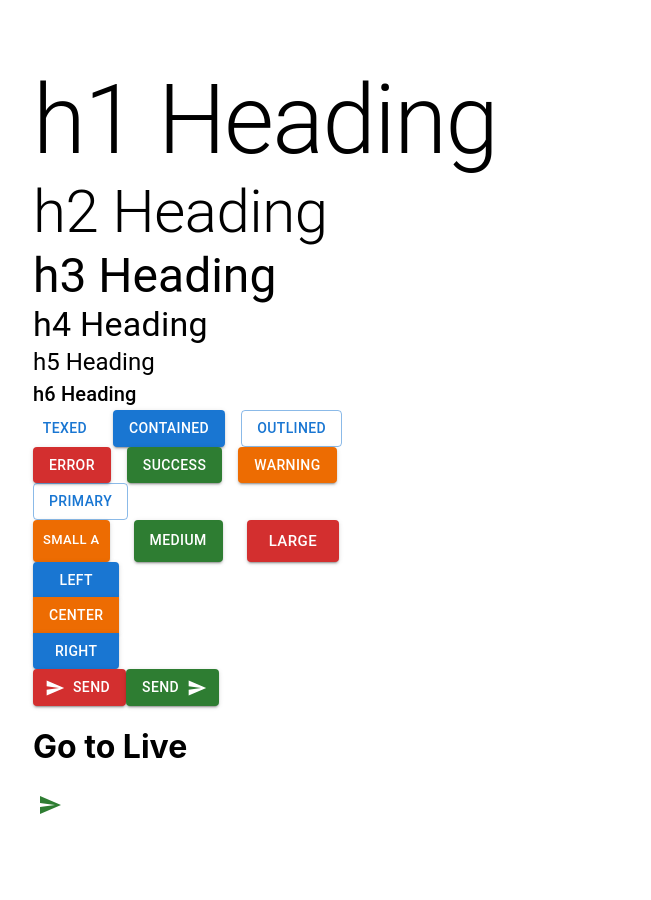
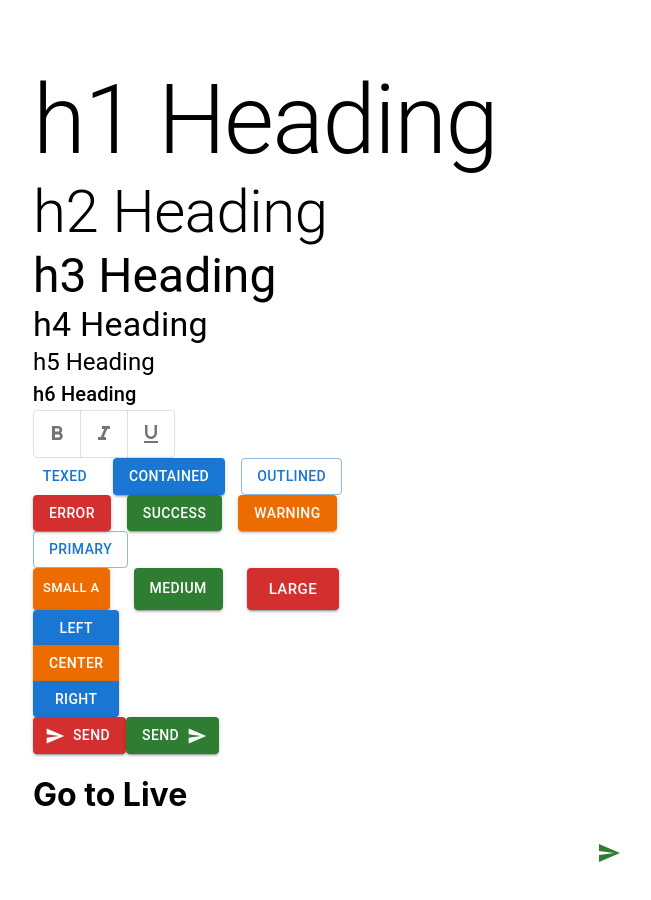
Before and after one commit to MohammadRuhulAmin/Material-ui-React, a React (Create React App) app: page / in a window 1280 px wide. Shown: the top 900 px of the page, without its empty margins (31-682 px from the left). Built offline with nearby package versions, Linux system fonts and the light colour scheme.

Commit message:
toggle button

```diff
--- a/src/Components/MuiButton.tsx
+++ b/src/Components/MuiButton.tsx
@@ -1,9 +1,28 @@
 import React from 'react'
-import {Stack,Button,IconButton,ButtonGroup} from '@mui/material'
+import {Stack,Button,IconButton,ButtonGroup,ToggleButton,ToggleButtonGroup} from '@mui/material'
 import SendIcon from '@mui/icons-material/Send';
+import FormatBoldIcon from '@mui/icons-material/FormatBold'
+import FormatItalicIcon from '@mui/icons-material/FormatItalic'
+import FormatUnderlinedIcon from '@mui/icons-material/FormatUnderlined'
+
 const MuiButton = () => {
   return (
-      <div>
+      <Stack>
+          <Stack direction ='row'>
+              <ToggleButtonGroup aria-label = 'text formating'>
+                <ToggleButton value = 'bold' aria-label = 'bold'>
+                    <FormatBoldIcon/>
+                </ToggleButton>
+                <ToggleButton value ='italic' aria-label='italic'>
+                    <FormatItalicIcon/>
+                </ToggleButton>
+                <ToggleButton value = 'underlined' aria-label = 'underlined'>
+                    <FormatUnderlinedIcon/>
+                </ToggleButton>
+
+              </ToggleButtonGroup>
+
+          </Stack>
         <Stack spacing={2} direction = 'row'>
             <Button variant='text' href='https://google.com'>Texed</Button>
             <Button variant = 'contained'>Contained</Button>
@@ -37,7 +56,7 @@
         <IconButton color = 'success' size = 'small'  onClick={()=>alert('Md RUhul Amin')}>
             <SendIcon />
         </IconButton>
-      </div>
+      </Stack>
 
   )
 }
```
